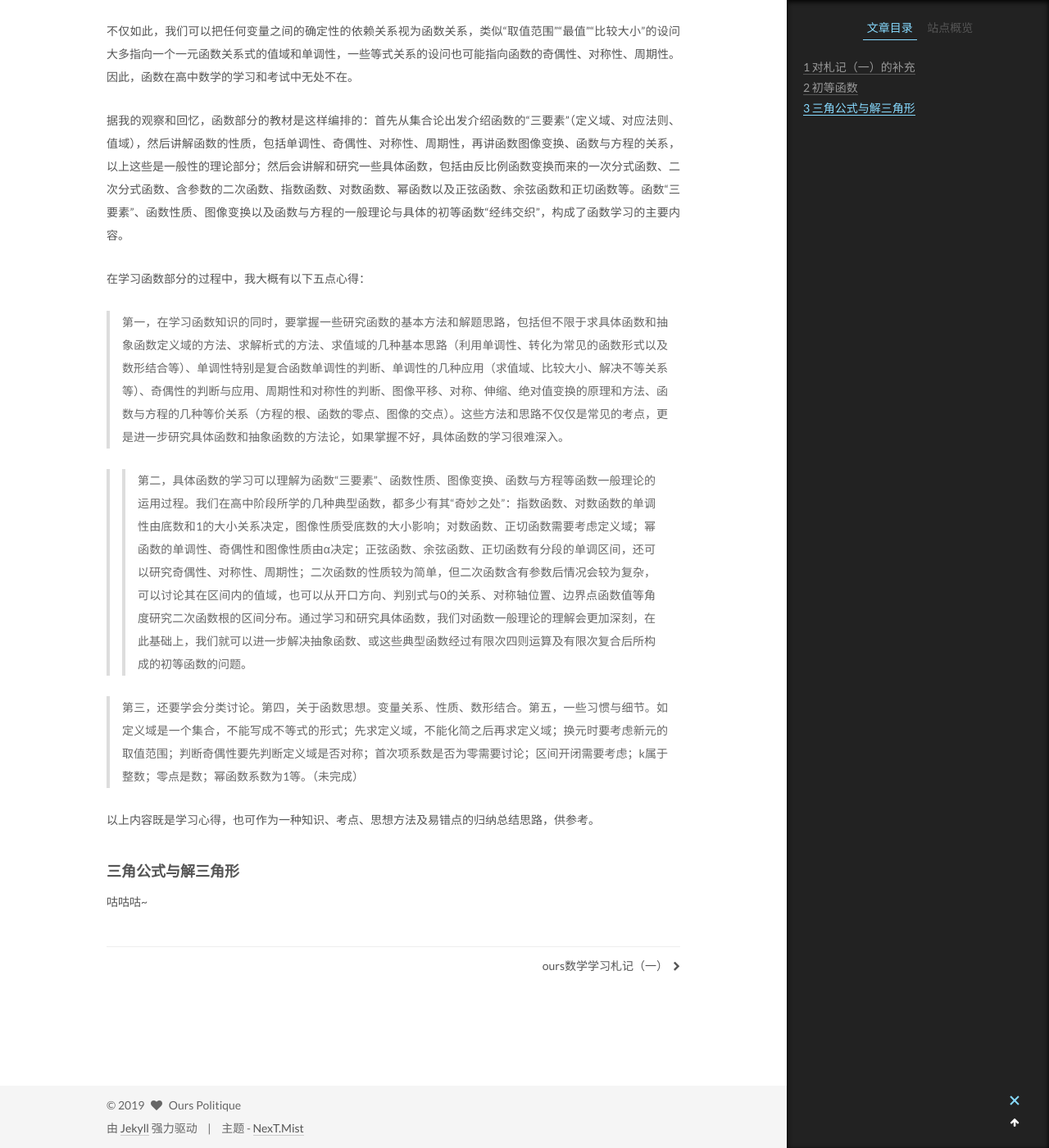
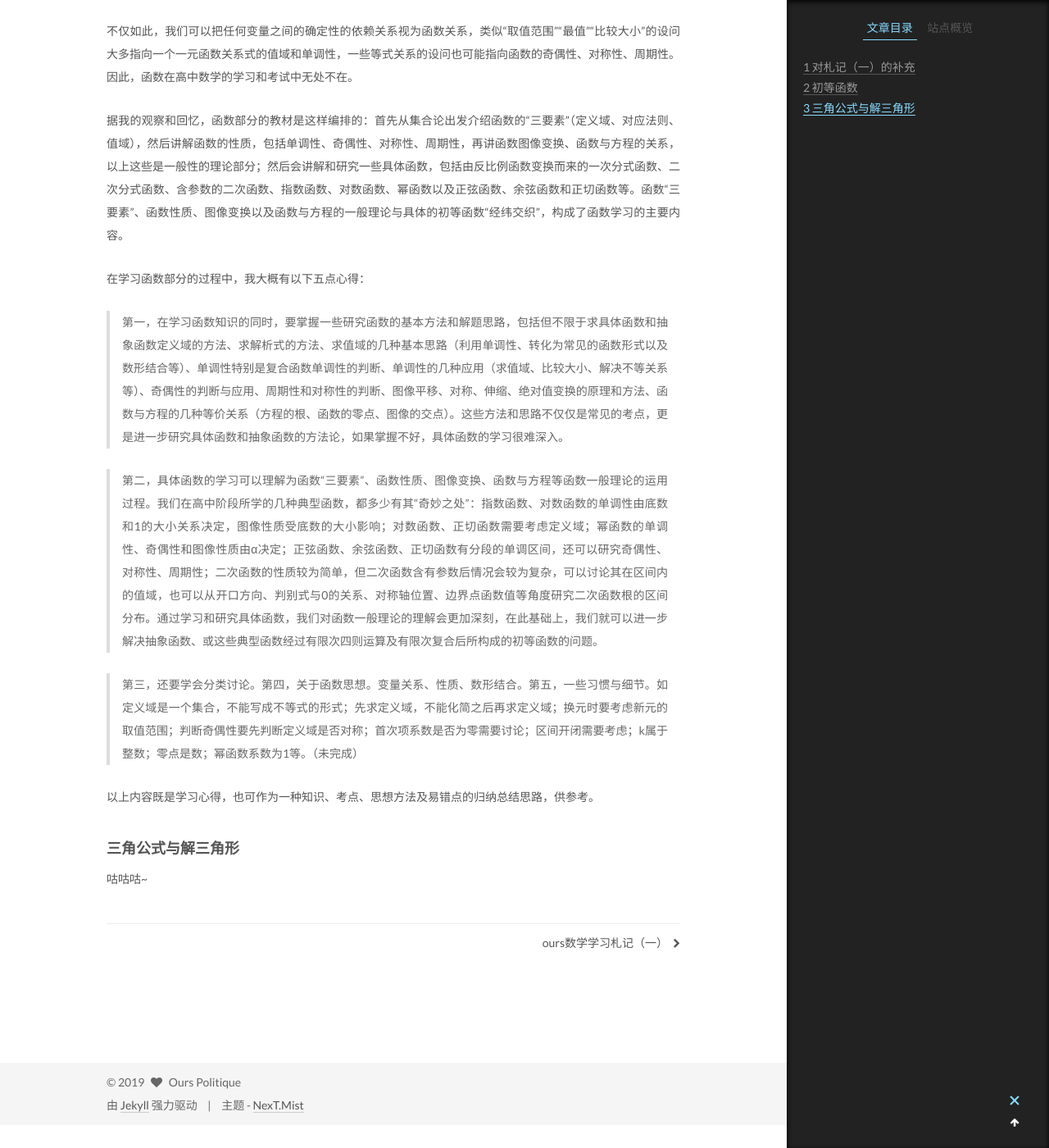
Before and after one commit to ourspolitique/ourspolitique.github.io, a Jekyll site: the page built from _posts/2019-07-23-mathematiques-02.md, in a window 1280 px wide and 1400 px high, scrolled down 1382 px. Shown: the whole window at 82% size. Built offline with Jekyll 4.4.1, drawn with Linux system fonts in a browser that asks for light colours.

```diff
--- a/_posts/2019-07-23-mathematiques-02.md
+++ b/_posts/2019-07-23-mathematiques-02.md
@@ -35,7 +35,7 @@ tags:
 
 > 第一，在学习函数知识的同时，要掌握一些研究函数的基本方法和解题思路，包括但不限于求具体函数和抽象函数定义域的方法、求解析式的方法、求值域的几种基本思路（利用单调性、转化为常见的函数形式以及数形结合等）、单调性特别是复合函数单调性的判断、单调性的几种应用（求值域、比较大小、解决不等关系等）、奇偶性的判断与应用、周期性和对称性的判断、图像平移、对称、伸缩、绝对值变换的原理和方法、函数与方程的几种等价关系（方程的根、函数的零点、图像的交点）。这些方法和思路不仅仅是常见的考点，更是进一步研究具体函数和抽象函数的方法论，如果掌握不好，具体函数的学习很难深入。
 
-> > 第二，具体函数的学习可以理解为函数“三要素”、函数性质、图像变换、函数与方程等函数一般理论的运用过程。我们在高中阶段所学的几种典型函数，都多少有其“奇妙之处”：指数函数、对数函数的单调性由底数和1的大小关系决定，图像性质受底数的大小影响；对数函数、正切函数需要考虑定义域；幂函数的单调性、奇偶性和图像性质由α决定；正弦函数、余弦函数、正切函数有分段的单调区间，还可以研究奇偶性、对称性、周期性；二次函数的性质较为简单，但二次函数含有参数后情况会较为复杂，可以讨论其在区间内的值域，也可以从开口方向、判别式与0的关系、对称轴位置、边界点函数值等角度研究二次函数根的区间分布。通过学习和研究具体函数，我们对函数一般理论的理解会更加深刻，在此基础上，我们就可以进一步解决抽象函数、或这些典型函数经过有限次四则运算及有限次复合后所构成的初等函数的问题。
+> 第二，具体函数的学习可以理解为函数“三要素”、函数性质、图像变换、函数与方程等函数一般理论的运用过程。我们在高中阶段所学的几种典型函数，都多少有其“奇妙之处”：指数函数、对数函数的单调性由底数和1的大小关系决定，图像性质受底数的大小影响；对数函数、正切函数需要考虑定义域；幂函数的单调性、奇偶性和图像性质由α决定；正弦函数、余弦函数、正切函数有分段的单调区间，还可以研究奇偶性、对称性、周期性；二次函数的性质较为简单，但二次函数含有参数后情况会较为复杂，可以讨论其在区间内的值域，也可以从开口方向、判别式与0的关系、对称轴位置、边界点函数值等角度研究二次函数根的区间分布。通过学习和研究具体函数，我们对函数一般理论的理解会更加深刻，在此基础上，我们就可以进一步解决抽象函数、或这些典型函数经过有限次四则运算及有限次复合后所构成的初等函数的问题。
 
 > 第三，还要学会分类讨论。第四，关于函数思想。变量关系、性质、数形结合。第五，一些习惯与细节。如定义域是一个集合，不能写成不等式的形式；先求定义域，不能化简之后再求定义域；换元时要考虑新元的取值范围；判断奇偶性要先判断定义域是否对称；首次项系数是否为零需要讨论；区间开闭需要考虑；k属于整数；零点是数；幂函数系数为1等。（未完成）
 
```
